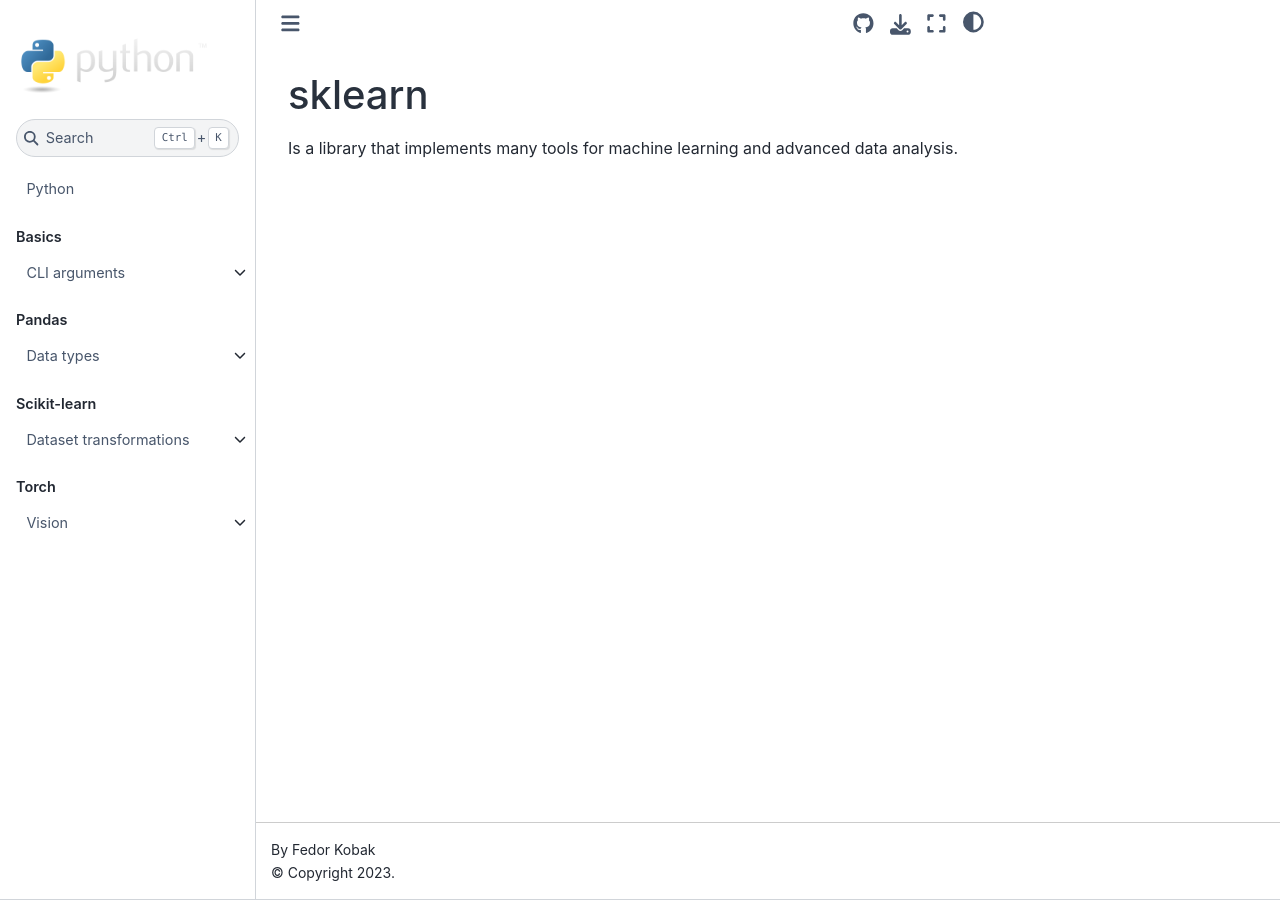
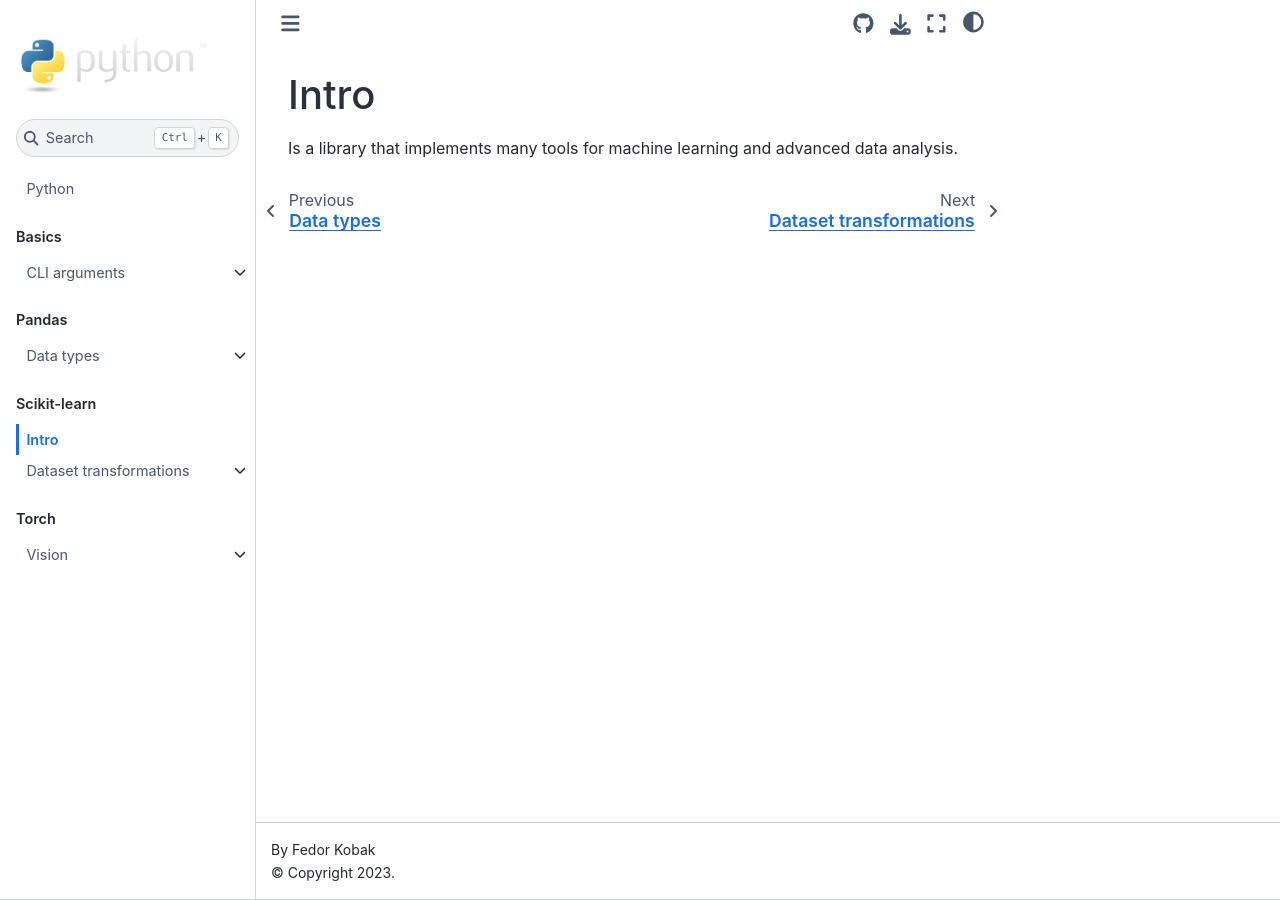
Before and after one commit to fedorkobak/python, a Jupyter Book: the page built from sklearn/intro.md, in a window 1280 px wide. Built offline with Jupyter Book 1.0.4 settings and Sphinx 7.4.7 and the Sphinx Book theme 1.1.4, drawn with Linux system fonts in a browser that asks for light colours; pages that are not in the unit, such as notebooks, are missing from menus; comment, search, counter and statistics services are not loaded.

Commit message:
add into to all sections

```diff
--- a/_toc.yml
+++ b/_toc.yml
@@ -6,6 +6,7 @@
 parts:
   - caption: Basics
     chapters:
+    - file: basics/intro.ipynb
     - file: basics/syntax.ipynb
       sections:
       - file: basics/syntax/operators.ipynb
@@ -168,6 +169,7 @@
         - file: packages/tkinter/change_elements_position.ipynb
   - caption: Pandas
     chapters:
+    - file: pandas/intro.ipynb
     - file: pandas/data_types
       sections:
       - file: pandas/data_types/datetime.ipynb
@@ -183,6 +185,7 @@
     - file: pandas/read_sql.ipynb
   - caption: Scikit-learn
     chapters:
+    - file: sklearn/intro.md
     - file: sklearn/dataset_transformations
       sections:
       - file: sklearn/dataset_transformations/pipeline.ipynb
@@ -204,6 +207,7 @@
       - file: sklearn/nearest_neighbors/metric.ipynb
   - caption: Torch
     chapters:
+    - file: torch/intro.ipynb
     - file: torch/tensor.ipynb
       sections:
       - file: torch/tensor/creating_methods.ipynb
@@ -257,6 +261,7 @@
       - file: torch/examples/conditional_gan.ipynb
   - caption: FastAPI
     chapters:
+    - file: fastapi/intro.ipynb
     - file: fastapi/run_application.ipynb
     - file: fastapi/requests.ipynb
       sections:
--- a/sklearn.md
+++ b/sklearn/intro.md
@@ -1,3 +1,3 @@
-# sklearn
+# Intro
 
 Is a library that implements many tools for machine learning and advanced data analysis.
```
Also changed, not shown: 11 other files.
